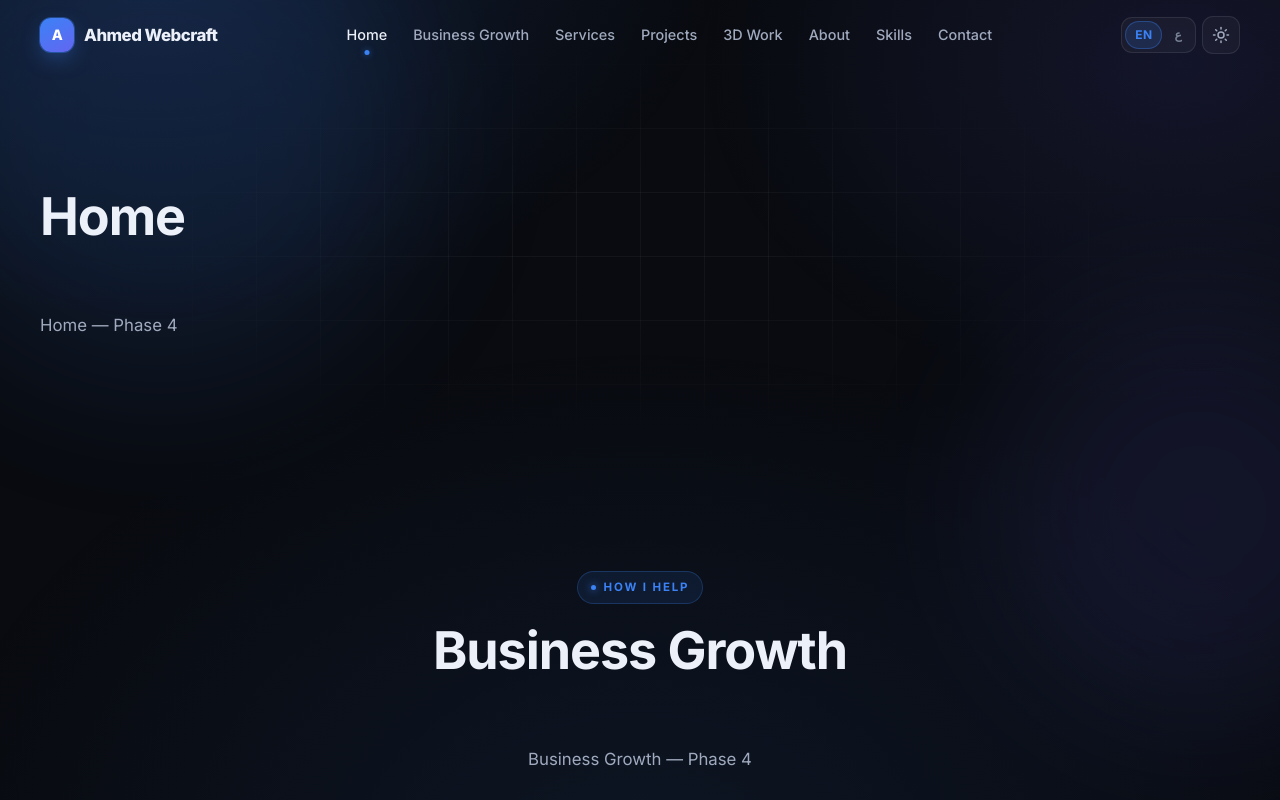
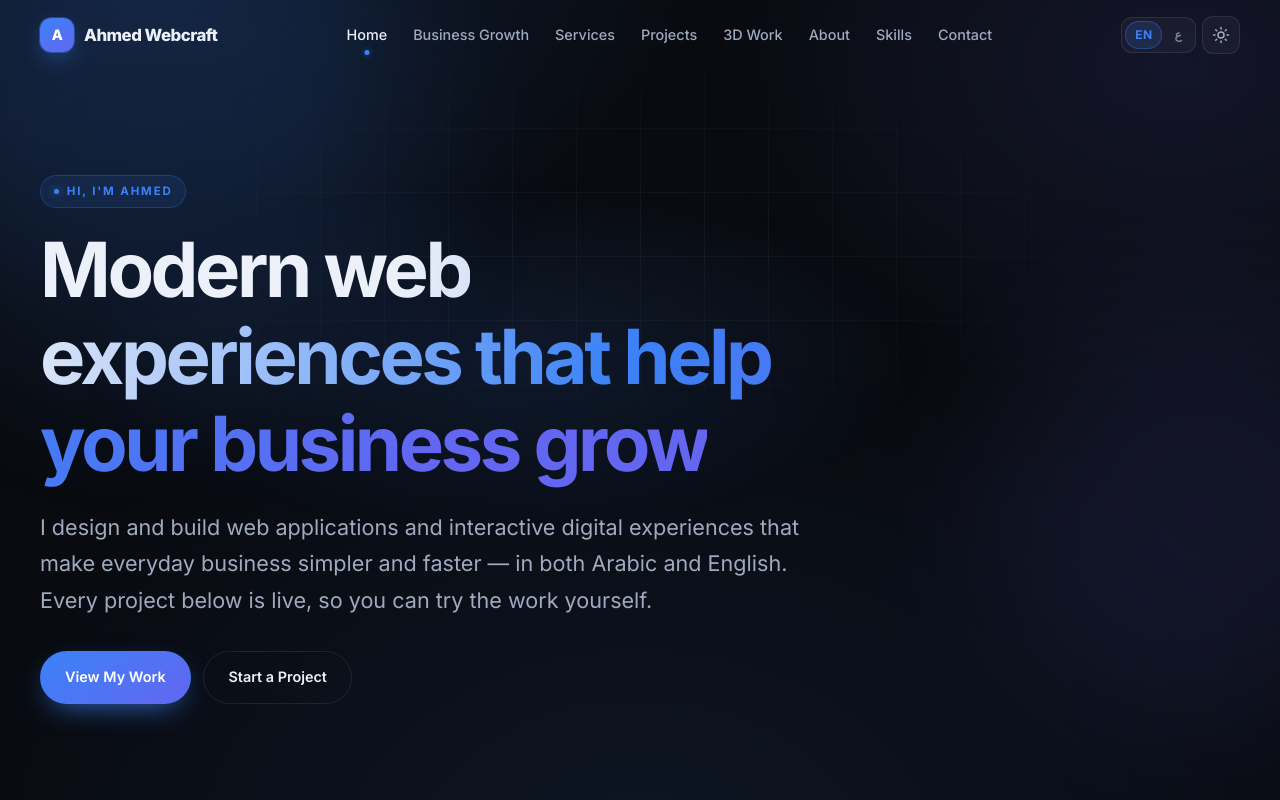
Before and after one commit to amh092/portfolio2026, a Next.js app: page /en in a window 1280 px wide. Shown: the top 800 px of the page. Built offline with nearby package versions, Linux system fonts and the light colour scheme.

Commit message:
feat: implement hero section with dynamic content and theme synchronization

```diff
--- a/context/current-feature.md
+++ b/context/current-feature.md
@@ -53,3 +53,5 @@ Out of scope (deferred):
 - 2026-08-02 — Phase 3 approved, merged to `main`; branch deleted. Next up: Phase 4 — Main Sections (hero, business growth, services, projects, about, skills, contact, footer) from the approved content in `phase-1-plan.md`
 - 2026-08-02 — Phase 4 started on branch `feature/main-sections`; Step 1 implemented: shared UI primitives (section heading + eyebrow pill, primary/ghost buttons, technology badge, status pill, card surface, static background atmosphere) and 8 section scaffolds composed in `page.tsx`; per-section message namespaces added (7 draft eyebrow strings flagged for approval). Lint + build pass; 13/13 browser checks pass (EN/AR, dark/light, desktop/mobile; scrollspy + skip link intact). Awaiting Step 1 review
 - 2026-08-02 — Step 1 approved (incl. the 7 eyebrow strings and dropping the Phase 2 per-section bottom borders) and committed. Next: Step 2 — Hero
+- 2026-08-02 — Step 2 implemented: hero section from phase-1-plan §5 verbatim (copy-only — no availability pill, stats, or 3D visual), prototype hero-name gradient treatment + static heading glow, CTAs to `#projects`/`#contact` verified in both locales. Lint + build pass; hero checked EN/AR × dark/light × desktop/mobile. Awaiting Step 2 review
+- 2026-08-03 — Fixed theme-reset-on-language-switch bug (reported by Ahmed, pre-existing since Phase 3): `data-theme` is no longer React-rendered, and the new `theme-sync.tsx` re-applies the saved theme before paint when the locale changes. 7/7 browser checks pass; lint + build pass
--- a/messages/ar.json
+++ b/messages/ar.json
@@ -23,7 +23,11 @@
     "skipLink": "تخطَّ إلى المحتوى"
   },
   "Hero": {
-    "title": "الرئيسية"
+    "eyebrow": "أهلاً، أنا أحمد",
+    "title": "تجارب ويب حديثة تساعد أعمالك على النمو",
+    "lead": "أبني تطبيقات ويب وتجارب رقمية تفاعلية تجعل الأعمال اليومية أبسط وأسرع — بالعربية والإنجليزية. وكل مشروع في الأسفل متاح مباشرة لتجربته بنفسك.",
+    "ctaPrimary": "شاهد أعمالي",
+    "ctaSecondary": "ابدأ مشروعك"
   },
   "BusinessGrowth": {
     "eyebrow": "كيف أساعدك",
--- a/messages/en.json
+++ b/messages/en.json
@@ -23,7 +23,11 @@
     "skipLink": "Skip to content"
   },
   "Hero": {
-    "title": "Home"
+    "eyebrow": "Hi, I'm Ahmed",
+    "title": "Modern web experiences that help your business grow",
+    "lead": "I design and build web applications and interactive digital experiences that make everyday business simpler and faster — in both Arabic and English. Every project below is live, so you can try the work yourself.",
+    "ctaPrimary": "View My Work",
+    "ctaSecondary": "Start a Project"
   },
   "BusinessGrowth": {
     "eyebrow": "How I help",
--- a/src/app/[locale]/layout.tsx
+++ b/src/app/[locale]/layout.tsx
@@ -6,12 +6,15 @@ import { Cairo, Inter } from "next/font/google";
 import { routing } from "@/i18n/routing";
 import BackgroundAtmosphere from "@/components/layout/background-atmosphere";
 import Navbar from "@/components/layout/navbar";
+import ThemeSync from "@/components/layout/theme-sync";
 import "../globals.css";
 
-// Applies a saved light theme before first paint (dark is the default);
-// runs before hydration, hence suppressHydrationWarning on <html>.
+// Sets data-theme before first paint (dark is the default); runs before
+// hydration, hence suppressHydrationWarning on <html>. data-theme must NOT
+// be rendered by React: a language switch re-renders <html> client-side,
+// and a JSX value would overwrite the visitor's chosen theme.
 const THEME_INIT_SCRIPT =
-  "try{if(localStorage.theme==='light')document.documentElement.dataset.theme='light'}catch(e){}";
+  "(function(){var t='dark';try{if(localStorage.theme==='light')t='light'}catch(e){}document.documentElement.dataset.theme=t})()";
 
 const inter = Inter({
   subsets: ["latin"],
@@ -59,7 +62,6 @@ export default async function LocaleLayout({
     <html
       lang={locale}
       dir={locale === "ar" ? "rtl" : "ltr"}
-      data-theme="dark"
       className={`${inter.variable} ${cairo.variable}`}
       suppressHydrationWarning
     >
@@ -67,6 +69,7 @@ export default async function LocaleLayout({
         <script dangerouslySetInnerHTML={{ __html: THEME_INIT_SCRIPT }} />
         <BackgroundAtmosphere />
         <NextIntlClientProvider>
+          <ThemeSync />
           <a
             href="#main"
             className="fixed -top-24 start-4 z-[200] rounded-[10px] bg-accent px-4 py-3 text-white transition-[top] duration-200 focus:top-4"
--- a/src/app/globals.css
+++ b/src/app/globals.css
@@ -425,6 +425,88 @@ html[lang="ar"] {
 }
 
 /* ============================================================
+   HERO (prototype parity; entrance animation is Phase 5)
+   ============================================================ */
+
+@layer components {
+  /* Prototype #home: full-viewport height, copy vertically centered */
+  .hero {
+    display: flex;
+    align-items: center;
+    min-height: 100svh;
+    padding-block-start: calc(var(--nav-h) + clamp(3rem, 8vw, 6rem));
+    padding-block-end: clamp(3rem, 7vw, 6rem);
+  }
+
+  /* Prototype .hero-name scale on the approved value heading; the static
+     soft glow backdrop is allowed by phase-1-plan §15.5 */
+  .hero-title {
+    position: relative;
+    max-width: 18ch;
+    font-size: var(--step-4);
+    letter-spacing: -0.045em;
+    text-wrap: balance;
+    margin-block-end: 1.3rem;
+  }
+
+  html[lang="ar"] .hero-title {
+    letter-spacing: 0;
+    /* Cairo glyphs run narrower than Inter's — a wider measure keeps the
+       Arabic heading to two lines instead of three */
+    max-width: 24ch;
+  }
+
+  .hero-title::before {
+    content: "";
+    position: absolute;
+    inset: -25% -12%;
+    z-index: -1;
+    pointer-events: none;
+    background: radial-gradient(
+      50% 60% at 50% 50%,
+      rgb(var(--accent) / calc(var(--glow-a) * 0.28)),
+      transparent 75%
+    );
+  }
+
+  /* Prototype .grad; mirrored for RTL so the accent falls at the end of
+     the reading direction in both locales */
+  .hero-title-grad {
+    background-image: linear-gradient(
+      100deg,
+      rgb(var(--fg)) 20%,
+      rgb(var(--accent)) 55%,
+      rgb(var(--accent-2)) 85%
+    );
+    -webkit-background-clip: text;
+    background-clip: text;
+    color: transparent;
+  }
+
+  html[lang="ar"] .hero-title-grad {
+    background-image: linear-gradient(
+      -100deg,
+      rgb(var(--fg)) 20%,
+      rgb(var(--accent)) 55%,
+      rgb(var(--accent-2)) 85%
+    );
+  }
+
+  .hero-lead {
+    max-width: 56ch;
+    font-size: var(--step-1);
+    color: rgb(var(--fg-muted));
+    margin-block-end: 2rem;
+  }
+
+  .hero-cta {
+    display: flex;
+    flex-wrap: wrap;
+    gap: 0.8rem;
+  }
+}
+
+/* ============================================================
    NAVIGATION (prototype parity: active dot + theme icon swap)
    ============================================================ */
 
--- /dev/null
+++ b/src/components/layout/theme-sync.tsx
@@ -0,0 +1,25 @@
+"use client";
+
+import { useLayoutEffect } from "react";
+import { useLocale } from "next-intl";
+
+// A language switch re-mounts the root layout, and React re-acquires the
+// <html> singleton — stripping the script-set data-theme attribute. This
+// re-applies the saved theme in the same commit, before paint, so the
+// visitor's theme survives locale navigation without a flash.
+export default function ThemeSync() {
+  const locale = useLocale();
+
+  useLayoutEffect(() => {
+    const html = document.documentElement;
+    let theme = "dark";
+    try {
+      if (localStorage.getItem("theme") === "light") theme = "light";
+    } catch {
+      // private mode / storage disabled — fall back to the default
+    }
+    if (html.dataset.theme !== theme) html.dataset.theme = theme;
+  }, [locale]);
+
+  return null;
+}
--- a/src/components/sections/hero-section.tsx
+++ b/src/components/sections/hero-section.tsx
@@ -1,19 +1,27 @@
 import { getTranslations } from "next-intl/server";
-import SectionHeading from "@/components/ui/section-heading";
+import Button from "@/components/ui/button";
 
-// Scaffold — the real hero content (phase-1-plan §5) lands in Step 2.
+// Hero per phase-1-plan §5. No availability pill and no profile image —
+// permanent Phase 1 omissions (§17). The prototype's stats row and 3D
+// visual carry unapproved content and are not part of §5; entrance
+// animation is Phase 5.
 export default async function HeroSection() {
   const t = await getTranslations("Hero");
 
   return (
-    <section
-      id="home"
-      aria-labelledby="home-heading"
-      className="section-pad pt-[calc(var(--nav-h)+var(--section-pad))]"
-    >
+    <section id="home" aria-labelledby="home-heading" className="hero">
       <div className="container-page">
-        <SectionHeading as="h1" headingId="home-heading" title={t("title")} />
-        <p className="mt-4 text-fg-muted">{t("title")} — Phase 4</p>
+        <span className="eyebrow">{t("eyebrow")}</span>
+        <h1 id="home-heading" className="hero-title">
+          <span className="hero-title-grad">{t("title")}</span>
+        </h1>
+        <p className="hero-lead">{t("lead")}</p>
+        <div className="hero-cta">
+          <Button href="#projects">{t("ctaPrimary")}</Button>
+          <Button href="#contact" variant="ghost">
+            {t("ctaSecondary")}
+          </Button>
+        </div>
       </div>
     </section>
   );
--- a/src/components/ui/section-heading.tsx
+++ b/src/components/ui/section-heading.tsx
@@ -6,18 +6,16 @@ type SectionHeadingProps = {
   eyebrow?: string;
   /** Supporting line under the title (prototype .sec-sub) */
   sub?: string;
-  /** Hero uses the page's single h1; every other section uses h2 */
-  as?: "h1" | "h2";
   center?: boolean;
 };
 
-// Section head per the prototype's .sec-head pattern.
+// Section head per the prototype's .sec-head pattern (h2 — the page's
+// single h1 lives in the hero, which has its own markup).
 export default function SectionHeading({
   headingId,
   title,
   eyebrow,
   sub,
-  as: Heading = "h2",
   center = false,
 }: SectionHeadingProps) {
   return (
@@ -27,9 +25,9 @@ export default function SectionHeading({
       }`}
     >
       {eyebrow && <span className="eyebrow">{eyebrow}</span>}
-      <Heading id={headingId} className="mb-[0.9rem] text-step-3">
+      <h2 id={headingId} className="mb-[0.9rem] text-step-3">
         {title}
-      </Heading>
+      </h2>
       {sub && (
         <p
           className={`max-w-[58ch] text-step-1 font-normal text-fg-muted${
```
Also changed, not shown: context/phase-4-plan.md (+4 -2 lines).
